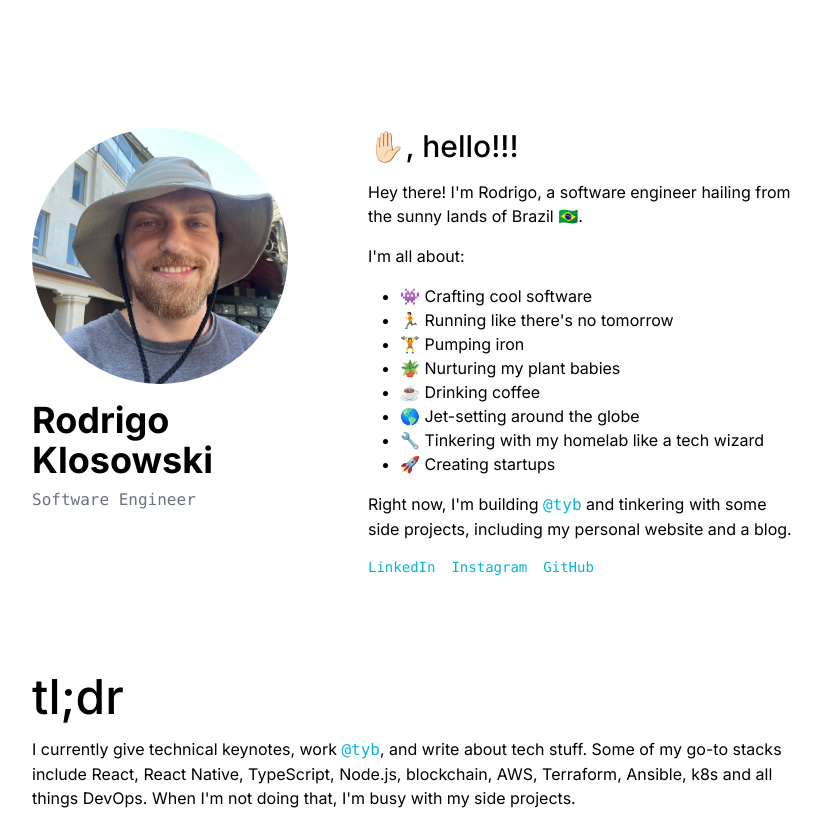
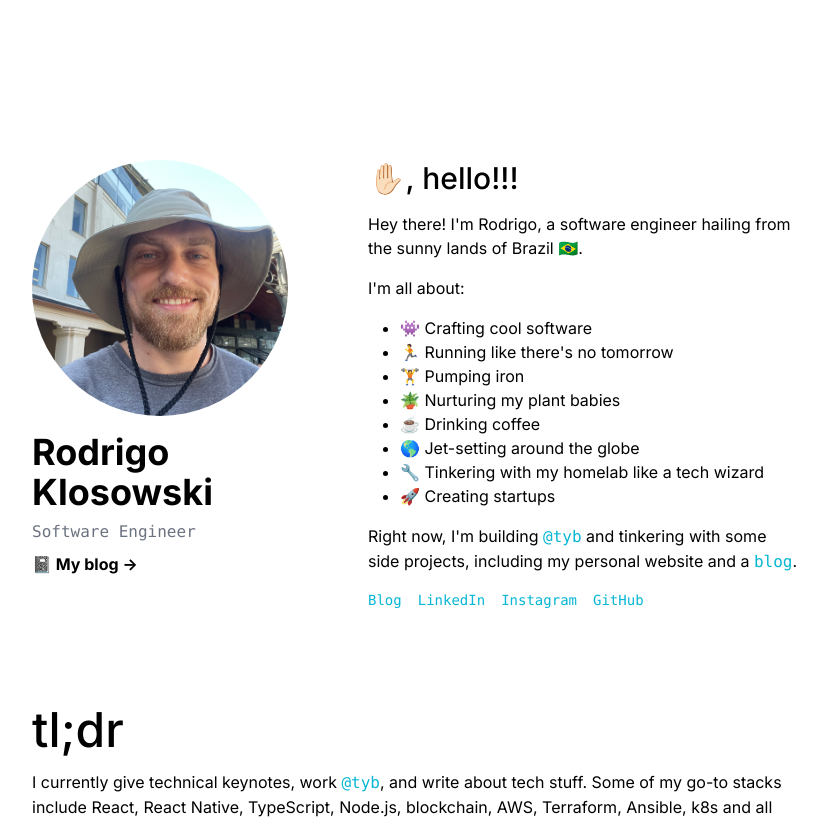
Before and after one commit to klosowsk/rklosowski, a Next.js app: page / in a window 1280 px wide. Shown: the top 819 px of the page, without its empty margins (224-1046 px from the left). Built offline with nearby package versions, Linux system fonts and the light colour scheme.

Commit message:
Add plausible metrics

```diff
--- a/src/app/page.tsx
+++ b/src/app/page.tsx
@@ -5,9 +5,9 @@ import Image from "next/image";
 
 export default function Home() {
   return (
-    <main className="flex min-h-screen flex-col items-center justify-center p-6 pb-12 pt-12 md:p-24 md:pb-32 md:pt-32">
+    <main className="flex min-h-screen flex-col items-center justify-center p-6 pt-20 md:p-20">
       <div className="w-full max-w-3xl">
-        <div className="flex flex-col items-start gap-8 md:flex-row md:gap-20">
+        <div className="flex flex-col items-start gap-20 md:flex-row md:gap-20 md:pt-20">
           <section className="flex flex-col space-y-4">
             <div className="relative h-64 w-64">
               <Image
@@ -26,6 +26,16 @@ export default function Home() {
               <p className="text-md mt-0 pt-0 font-mono text-gray-500">
                 Software Engineer
               </p>
+              <div className="pt-0">
+                <a
+                  className="text-md font-bold"
+                  href="https://blog.rklosowski.com"
+                  target="_blank"
+                  rel="noopener noreferrer"
+                >
+                  {`📓 My blog ->`}
+                </a>
+              </div>
             </div>
           </section>
           <section className="flex flex-col space-y-4">
@@ -55,9 +65,25 @@ export default function Home() {
                 @tyb
               </a>{" "}
               and tinkering with some side projects, including my personal
-              website and a blog.
+              website and a{" "}
+              <a
+                className="font-mono text-cyan-500"
+                href="https://blog.rklosowski.com"
+                target="_blank"
+              >
+                blog
+              </a>
+              .
             </p>
             <div className="flex gap-4">
+              <a
+                className="font-mono text-sm text-cyan-500"
+                href="https://blog.rklosowski.com"
+                target="_blank"
+                rel="noopener noreferrer"
+              >
+                Blog
+              </a>
               <a
                 className="font-mono text-sm text-cyan-500"
                 href="https://www.linkedin.com/in/rodrigo-klosowski/"
@@ -147,7 +173,7 @@ export default function Home() {
           </div>
         </div>
       </div>
-      <div className="mt-24 w-full max-w-3xl">
+      <div className="mb-24 mt-24 w-full max-w-3xl">
         <p>
           <a
             className="font-mono text-2xl text-cyan-500"
```
Also changed, not shown: src/app/layout.tsx (+5 -0 lines).
